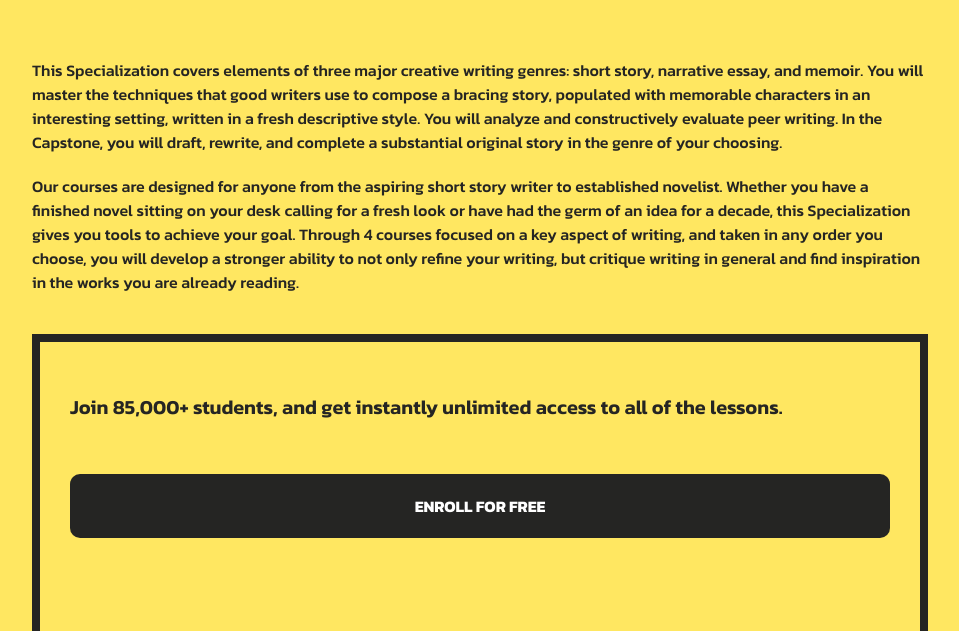
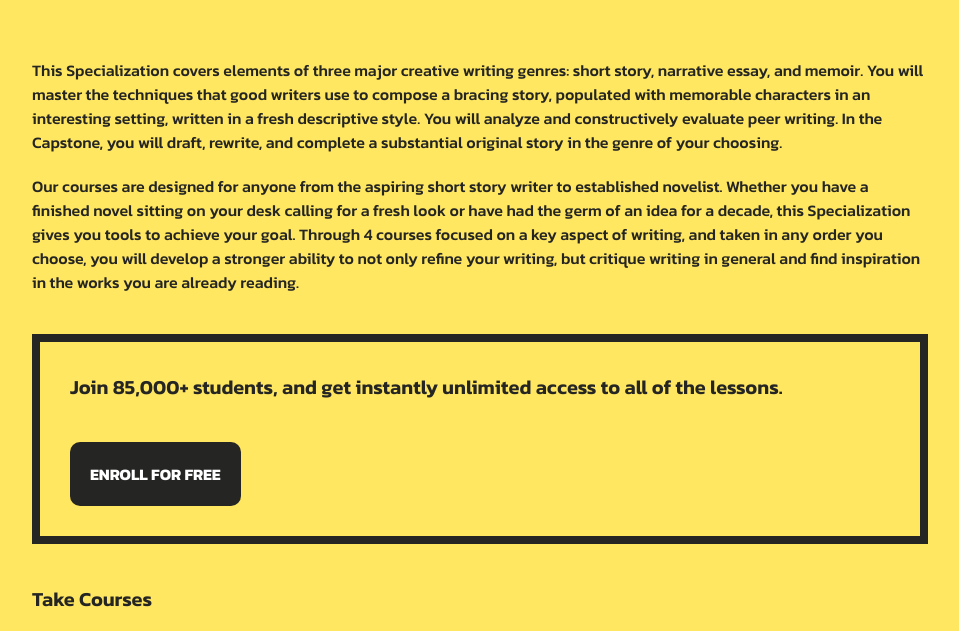
Before and after one commit to MerouaneBali/Creative-Writing-Specialization, a website: page src/curriculum.html in a window 1280 px wide. Shown: the part 282-913 px from the top of the page, without its empty margins (160-1119 px from the left). Drawn offline with Linux system fonts and the light colour scheme.

Commit message:
Add titles, fix .call-to-action conflict

```diff
--- a/src/curriculum.html
+++ b/src/curriculum.html
@@ -6,20 +6,18 @@
     <meta name="viewport" content="width=device-width, initial-scale=1.0" />
     <link rel="stylesheet" href="public/css/main.css" />
     <link rel="shortcut icon" href="favicon.ico" type="image/x-icon" />
-    <title>Creative Writing Specialization</title>
+    <title>Curriculum - Creative Writing Specialization</title>
   </head>
   <body>
     <header>
       <nav>
         <ul>
-          <!-- <li><a href="#">Contact the author</a></li> -->
           <li><a href="/">Back to home</a></li>
         </ul>
       </nav>
     </header>
     <section>
       <h1>Course's Curriculum</h1>
-      <!-- <h2>Specialization in writing by - Brando Skyhorse.</h2> -->
       <p>
         This Specialization covers elements of three major creative writing
         genres: short story, narrative essay, and memoir. You will master the
--- a/src/public/css/components/buttons.css
+++ /dev/null
@@ -1,9 +0,0 @@
-button {
-  height: 50px;
-  border-radius: 10px;
-}
-
-.btn--primary {
-  color: white;
-  background-color: #252523;
-}
--- a/src/public/scss/components/_call-to-action-box.scss
+++ b/src/public/scss/components/_call-to-action-box.scss
@@ -6,6 +6,10 @@
   margin-top: 2.5em;
   margin: 5em 0;
 
+  h2 {
+    margin-top: 0;
+  }
+
   @media screen and (max-width: 1366px) {
     margin: 2.5em 0;
   }
--- a/src/public/scss/layouts/_contact.scss
+++ b/src/public/scss/layouts/_contact.scss
@@ -1,4 +1,4 @@
-.call-to-action-box {
+.form {
   display: grid;
   grid-template-rows: auto auto 50% auto;
   row-gap: 2em;
--- a/src/public/scss/layouts/_curriculum.scss
+++ /dev/null
@@ -1,3 +0,0 @@
-.call-to-action-box {
-  margin: 2.5em 0;
-}
```
Also changed, not shown: src/contact.html (+3 -2 lines), src/faq.html (+1 -1 lines), src/privacy-policy.html (+1 -1 lines), src/tos.html (+1 -1 lines), src/public/css/components/index.css, src/public/css/layouts/index.css, src/public/css/main.css.
